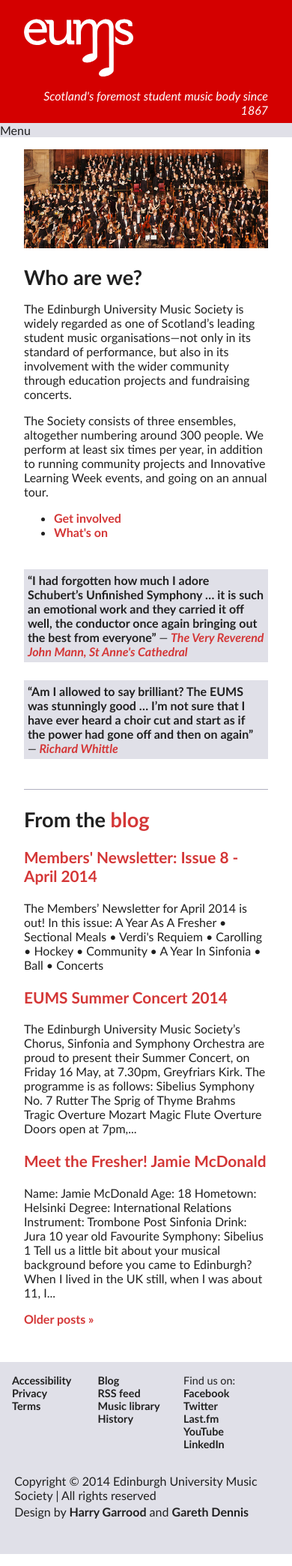
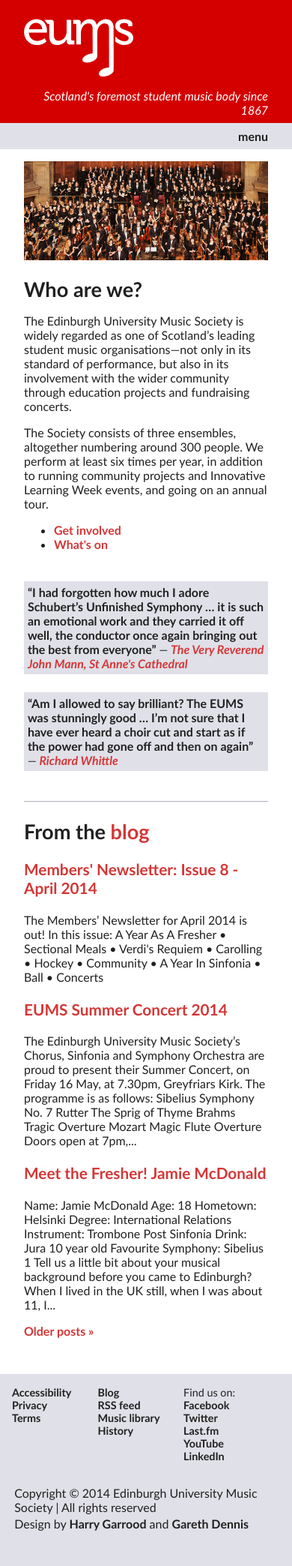
Before and after one commit to eums/website, a Jekyll site: the page built from index.markdown, in a window 390 px wide. Shown: the whole page at 75% size. Built offline with Jekyll 4.4.1, drawn with Linux system fonts in a browser that asks for light colours; comment, search, counter and statistics services are not loaded.

Commit message:
More responsive nav menu

```diff
--- a/_includes/navigation.html
+++ b/_includes/navigation.html
@@ -1,6 +1,6 @@
 <input type="checkbox" id="toggle">
 <nav role="navigation">
-    <label for="toggle" class="toggle">Menu</label>
+    <label for="toggle" class="toggle">menu</label>
     <ul class="container menu">
     {% for item in site.data.nav_items %}
       <li><a href="{{ item.href }}">{{ item.name }}</a></li>
--- a/_sass/_responsive.scss
+++ b/_sass/_responsive.scss
@@ -3,24 +3,19 @@
    These examples override the primary ('mobile first') styles.
    ========================================================================== */
 
-@media only screen and (min-width: 33em) {
-    .container {
-        padding: 0 4em 0 4em;
+@media only screen and (max-width: 33em) {
+    nav label {
+        text-align: right;
+        padding: 0.5em 2em 0.5em 2em;
+        font-weight: bold;
     }
-    ul.container {
-        padding: 0 2em 0 2em;
-    }
-}
 
-@media only screen and (max-width: 33em) {
     .menu {
         display: none;
         opacity: 0;
         width: 100%;
         position: absolute;
         right: 0;
-
-        text-align: right;
 
         li {
             display: block;
@@ -48,6 +43,15 @@
 
     .toggle { display: block; }
     #toggle:checked + nav .menu { display: block; opacity: 1;}
+}
+
+@media only screen and (min-width: 33em) {
+    .container {
+        padding: 0 4em 0 4em;
+    }
+    ul.container {
+        padding: 0 2em 0 2em;
+    }
 }
 
 @media only screen and (min-width: 42em) {
```
